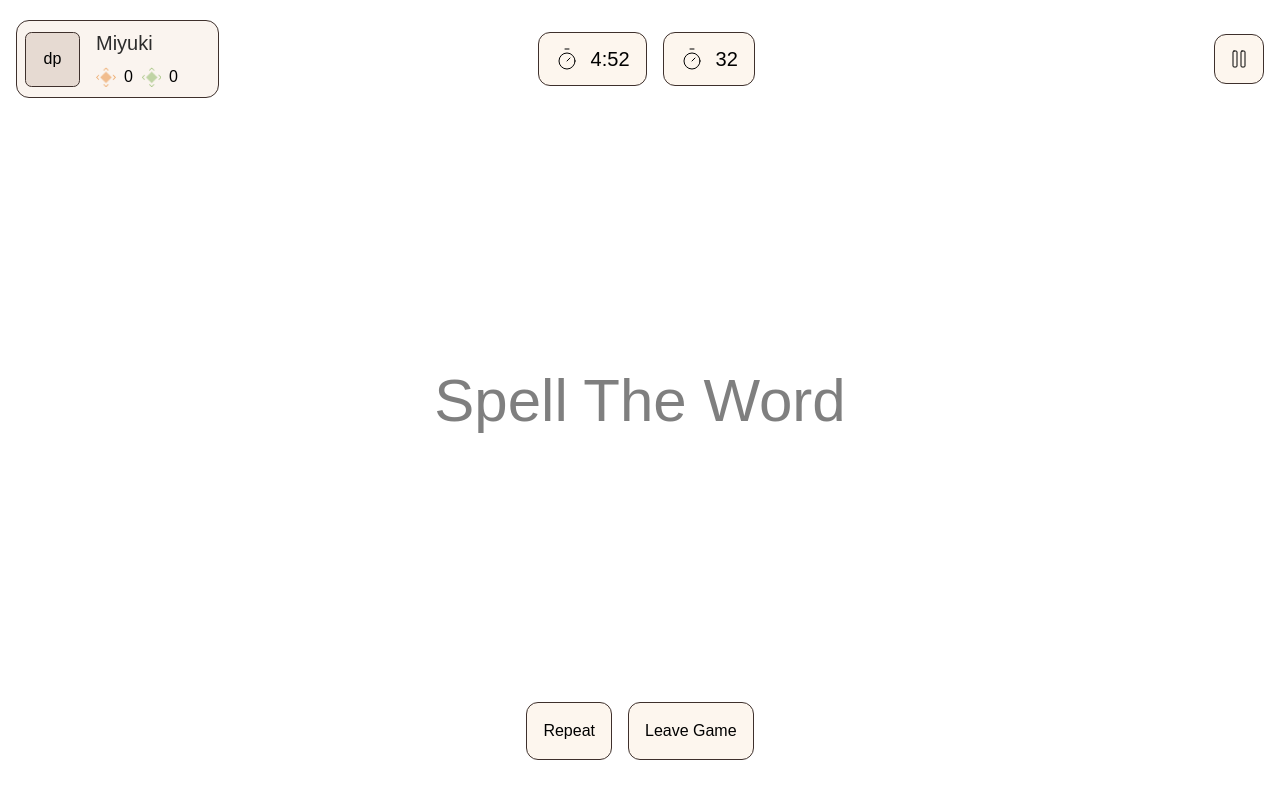
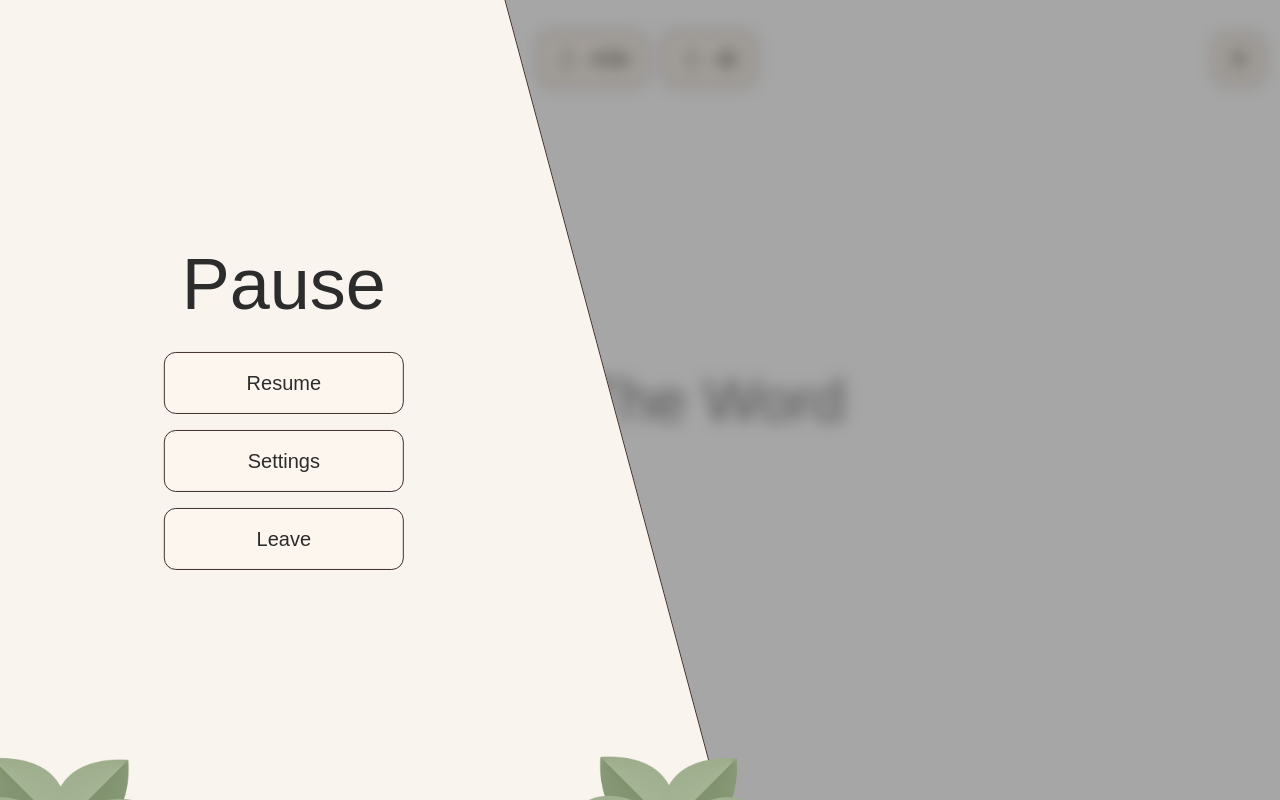
Before and after one commit to simplyyliam/Spel-it, a Next.js app: page /game in a window 1280 px wide. Both pictures are taken after a click on the button 1239 px from the left and 59 px from the top of the page. Shown: the top 800 px of the page. Built offline with nearby package versions, Linux system fonts and the light colour scheme; no server answers.

Commit message:
feat: Add pause menu and pause/resume functionalities.
Refactor code structure for improved readability and maintainability

```diff
--- a/app/game/page.tsx
+++ b/app/game/page.tsx
@@ -2,14 +2,17 @@
 
 import { FormEvent, useEffect, useRef, useState } from "react";
 import { useRouter } from "next/navigation";
-import Link from "next/link";
 import { UIButton } from "@/components/core/UI/ButtonModal";
 import { useTimerStore } from "@/stores/TimerStore";
 import { usePlayerStore } from "@/stores/PlayerStore";
 import PlayerCard from "@/components/core/UI/PlayerCard";
 import NextWordTick from "@/components/core/UI/NextWordTimer";
 import TimerUI from "@/components/core/UI/TimerUI";
-import PauseButton from "@/components/core/UI/PauseButton";
+import { Pause } from "lucide-react";
+import { PauseMenu } from "@/components/modals/PauseMenue";
+import { PasueWrapper } from "@/components/modals/PauseWrapper";
+import { PauseArea } from "@/components/modals/PauseArea";
+import Image from "next/image";
 
 type DatamuseWord = {
   word: string;
@@ -21,9 +24,9 @@ function Page() {
   const inputRef = useRef<HTMLInputElement>(null);
   const audioRef = useRef<HTMLAudioElement>(null);
   const [currentWord, setCurrentWord] = useState("");
-  const { timer, reset, nextWordTimer } = useTimerStore();
-  const { setPoints, setXP, points, setLearntWords, setMistakes } =
-    usePlayerStore();
+  const [isPaused, setIsPaused] = useState(false);
+  const { timer, reset, nextWordTimer, pause, resume } = useTimerStore();
+  const { setPoints, setXP, setLearntWords, setMistakes } = usePlayerStore();
   const router = useRouter();
 
   const Sfx = {
@@ -132,6 +135,14 @@ function Page() {
     handleNextWord();
   }, [nextWordTimer, reset]);
 
+  useEffect(() => {
+    if(!isPaused) {
+      resume()
+    } else {
+      pause()
+    }
+  }, [isPaused, pause, resume])
+
   const RepeatWord = () => {
     if (!currentWord) return;
 
@@ -161,7 +172,9 @@ function Page() {
             <TimerUI />
             <NextWordTick />
           </div>
-          <PauseButton />
+          <UIButton onClick={() => setIsPaused(true)} className="p-3">
+            <Pause className="stroke-1" />
+          </UIButton>
         </div>
 
         <form onSubmit={onSubmit} className="w-screen lg:p-20">
@@ -178,12 +191,56 @@ function Page() {
           <UIButton className="p-4" onClick={RepeatWord}>
             Repeat
           </UIButton>
-          <UIButton className="p-4">
-            <Link href="/">Leave Game</Link>
-          </UIButton>
         </div>
       </>
       <audio ref={audioRef} preload="auto" />
+
+      {/* Pause Menu Overlay */}
+      {isPaused && (
+        <PasueWrapper>
+          <PauseMenu>
+            <PauseArea>
+              <h1 className="text-7xl font-medium">Pause</h1>
+              <div className="flex flex-col gap-4 items-center justify-center">
+                <UIButton
+                  onClick={() => setIsPaused(false)}
+                  className="p-4 w-60 text-xl hover:bg-primary hover:text-BG hover:shadow-xl shadow-black/25 transition ease-linear"
+                >
+                  Resume
+                </UIButton>
+                <UIButton
+                  onClick={() => {}}
+                  className="p-4 w-60 text-xl hover:bg-primary hover:text-BG hover:shadow-xl shadow-black/25 transition ease-linear"
+                >
+                  Settings
+                </UIButton>
+                <UIButton
+                  onClick={() => router.push("/")}
+                  className="p-4 w-60 text-xl hover:bg-primary hover:text-BG hover:shadow-xl shadow-black/25 transition ease-linear"
+                >
+                  Leave
+                </UIButton>
+              </div>
+            </PauseArea>
+            <Image
+              className="absolute bottom-6 -right-20 rotate-15"
+              src="/Icons/leafs.png"
+              width={250}
+              height={250}
+              quality={100}
+              alt="leafs decoration"
+            />
+            <Image
+              className="absolute bottom-45 -left-10 rotate-15"
+              src="/Icons/leafs.png"
+              width={250}
+              height={250}
+              quality={100}
+              alt="leafs decoration"
+            />
+          </PauseMenu>
+        </PasueWrapper>
+      )}
     </div>
   );
 }
--- a/app/globals.css
+++ b/app/globals.css
@@ -1,6 +1,8 @@
 @import "tailwindcss";
-@import url('https://fonts.googleapis.com/css2?family=Baloo+2:wght@400..800&display=swap');
+@import url('https://fonts.googleapis.com/css2?family=Varela+Round&display=swap');
 @import url('https://fonts.googleapis.com/css2?family=Poppins:ital,wght@0,100;0,200;0,300;0,400;0,500;0,600;0,700;0,800;0,900;1,100;1,200;1,300;1,400;1,500;1,600;1,700;1,800;1,900&display=swap');
+
+@import url('https://fonts.googleapis.com/css2?family=Baloo+Bhai+2:wght@400..800&display=swap');
 
 @theme {
     --font-Poppins: 'Poppins', sans-serif;
@@ -16,6 +18,7 @@
     /*Shadows*/
     --shadow-button: #2C2C2C,,
 
+
 }
 
 ::-webkit-scrollbar {
@@ -25,7 +28,7 @@
 
 * {
     box-sizing: border-box;
-  font-family:  "Poppins", sans-serif;
+font-family: 'Poppins', sans-serif;
   -webkit-user-select: none;
   user-select: none;
 }
--- a/components/core/UI/PauseButton.tsx
+++ /dev/null
@@ -1,13 +0,0 @@
-import React from 'react'
-import { UIButton } from './ButtonModal'
-import { Pause } from 'lucide-react'
-
-function PauseButton() {
-  return (
-    <UIButton className="p-3">
-        <Pause className='stroke-1'/>
-    </UIButton>
-  )
-}
-
-export default PauseButton
--- /dev/null
+++ b/components/modals/PauseArea.tsx
@@ -0,0 +1,13 @@
+import React, { HTMLAttributes } from "react";
+
+export const PauseArea: React.FC<HTMLAttributes<HTMLDivElement>> = ({
+  children,
+  className,
+  ...props
+}) => {
+  return (
+    <div className={`flex flex-col gap-8 items-center justify-center w-auto h-auto rotate-15 relative left-10 top-5  ${className}`} {...props}>
+        {children}
+    </div>
+  );
+};
--- a/components/modals/PauseMenue.tsx
+++ b/components/modals/PauseMenue.tsx
@@ -0,0 +1,13 @@
+import React, { HTMLAttributes } from "react";
+
+export const PauseMenu: React.FC<HTMLAttributes<HTMLDivElement>> = ({
+  children,
+  className,
+  ...props
+}) => {
+  return (
+    <div className={`absolute flex items-center justify-center bg-BG text-text border-border border-[1.5px] w-[45em] h-[70em] -left-30 -rotate-15  ${className}`} {...props}>
+        {children}
+    </div>
+  );
+};
--- /dev/null
+++ b/components/modals/PauseWrapper.tsx
@@ -0,0 +1,13 @@
+import React, { HTMLAttributes } from "react";
+
+export const PasueWrapper: React.FC<HTMLAttributes<HTMLDivElement>> = ({
+  children,
+  className,
+  ...props
+}) => {
+  return (
+    <div className={`flex items-center justify-center w-screen h-screen absolute bg-black/35 backdrop-blur-sm ${className}`} {...props}>
+        {children}
+    </div>
+  );
+};
--- a/package.json
+++ b/package.json
@@ -9,6 +9,7 @@
     "lint": "next lint"
   },
   "dependencies": {
+    "@fontsource-variable/baloo-bhai-2": "^5.2.5",
     "@gsap/react": "^2.1.2",
     "@tailwindcss/postcss": "^4.1.7",
     "gsap": "^3.13.0",
--- a/stores/TimerStore.ts
+++ b/stores/TimerStore.ts
@@ -1,24 +1,38 @@
 import { create } from "zustand";
 
 type TimerStore = {
-    timer: number
-    nextWordTimer: number
-    TimerTick: () => void
-    NextWordTick: () => void
-    reset: () => void
-}
+  timer: number;
+  nextWordTimer: number;
+  paused: boolean;
+  TimerTick: () => void;
+  NextWordTick: () => void;
+  reset: () => void;
+  pause: () => void;
+  resume: () => void;
+};
 
-export const useTimerStore = create<TimerStore>((set) => ({
-    timer: 5 * 60,
-    nextWordTimer: 40,
-    TimerTick: () =>
-    set((s) => {
-      if (s.timer <= 0) return s;
-      return { timer: s.timer - 1 };
-    }),
-    NextWordTick: () => set((s) => {
-        if(s.nextWordTimer <= 0) return s
-        return {nextWordTimer: s.nextWordTimer -1}
-    }),
-    reset: () => set({nextWordTimer: 40}),
-}))
+export const useTimerStore = create<TimerStore>((set, get) => ({
+  timer: 5 * 60,
+  nextWordTimer: 40,
+  paused: false,
+
+  TimerTick: () => {
+    const { paused, timer } = get();
+    if (!paused && timer > 0) {
+      set({ timer: timer - 1 });
+    }
+  },
+
+  NextWordTick: () => {
+    const { paused, nextWordTimer } = get();
+    if (!paused && nextWordTimer > 0) {
+      set({ nextWordTimer: nextWordTimer - 1 });
+    }
+  },
+
+  reset: () => set({ nextWordTimer: 40 }),
+
+  pause: () => set({ paused: true }),
+
+  resume: () => set({ paused: false }),
+}));
```
Also changed, not shown: public/Icons/Leafs.png (added), 1 other file (tests, documents, lock files or other folders).
